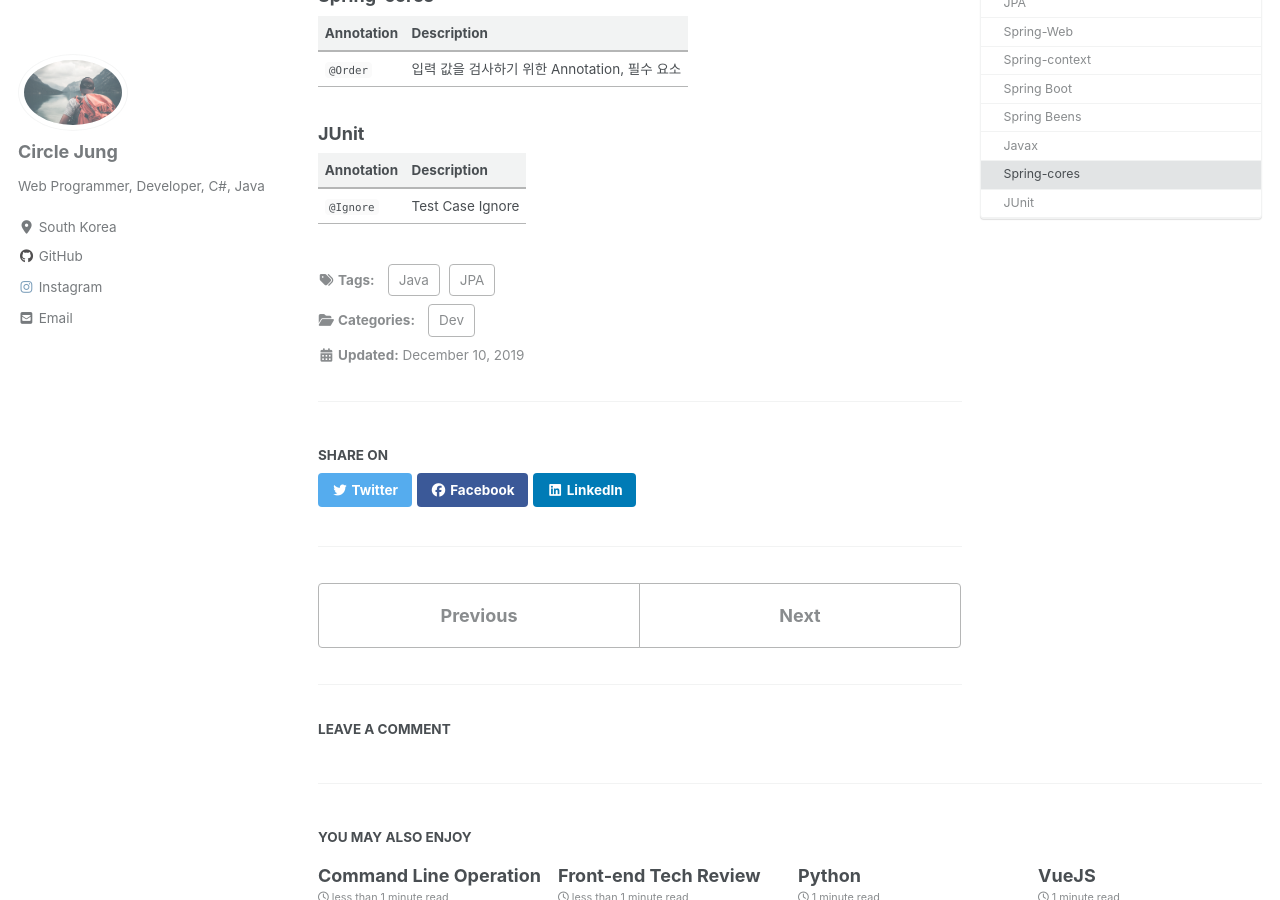
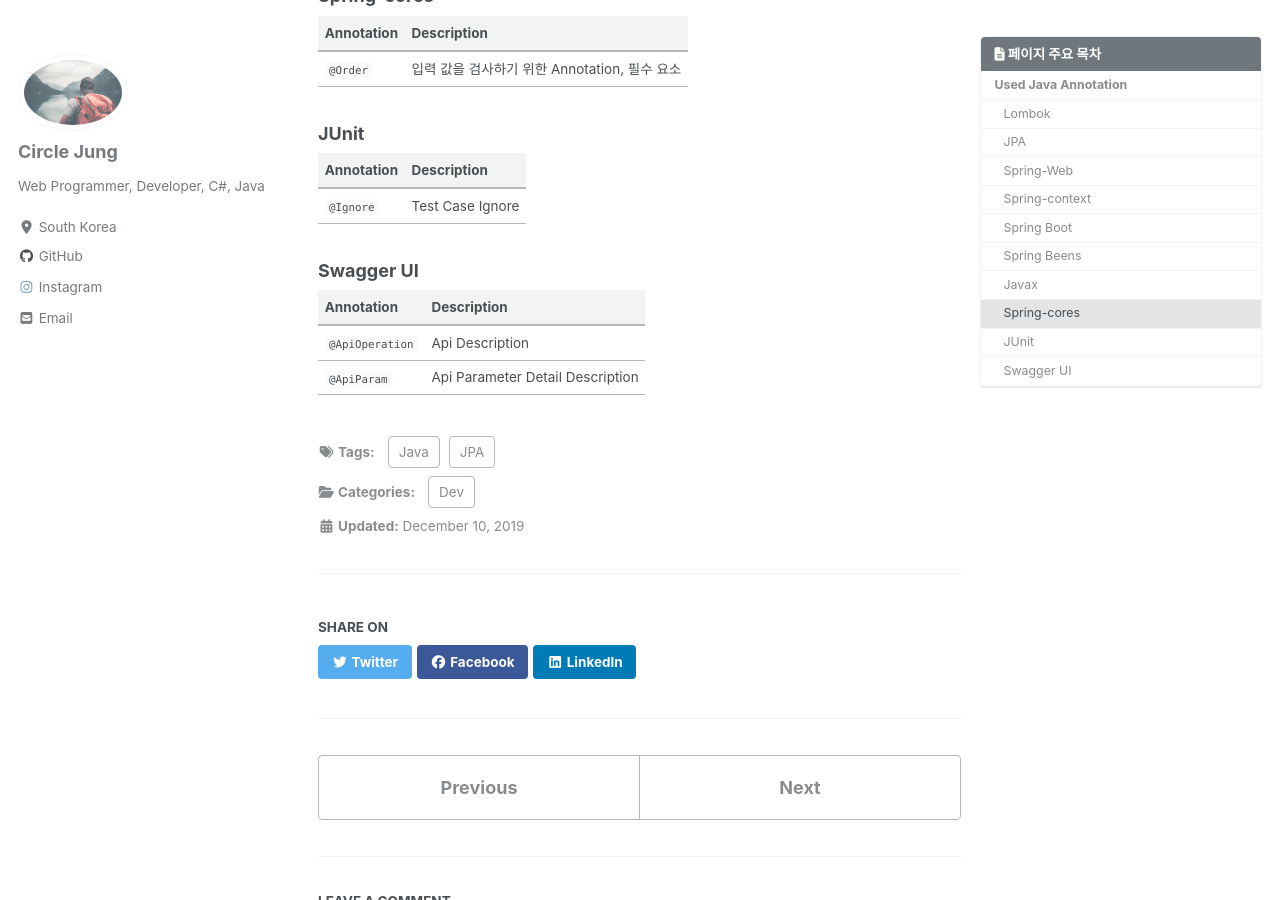
Before and after one commit to jwh0124/jwh0124.github.io, a Jekyll site: the page built from _posts/2019-12-10-annotation_java.md, in a window 1280 px wide and 900 px high, scrolled down 3161 px. Built offline with Jekyll 4.4.1, drawn with Linux system fonts in a browser that asks for light colours; cached includes are drawn as plain includes; nearby versions of some CDN libraries; comment, search, counter and statistics services are not loaded.

Commit message:
+ add java annotation swagger ui

```diff
--- a/_posts/2019-12-10-annotation_java.md
+++ b/_posts/2019-12-10-annotation_java.md
@@ -116,3 +116,10 @@ late_modified_at: 2019-12-10T23:00:00
 | Annotation | Description |
 | :--- | :----------------------------------------|
 | `@Ignore` | Test Case Ignore |
+
+### Swagger UI ###
+
+| Annotation | Description |
+| :--------- | :---------- |
+| `@ApiOperation` | Api Description |
+| `@ApiParam` | Api Parameter Detail Description |
```
